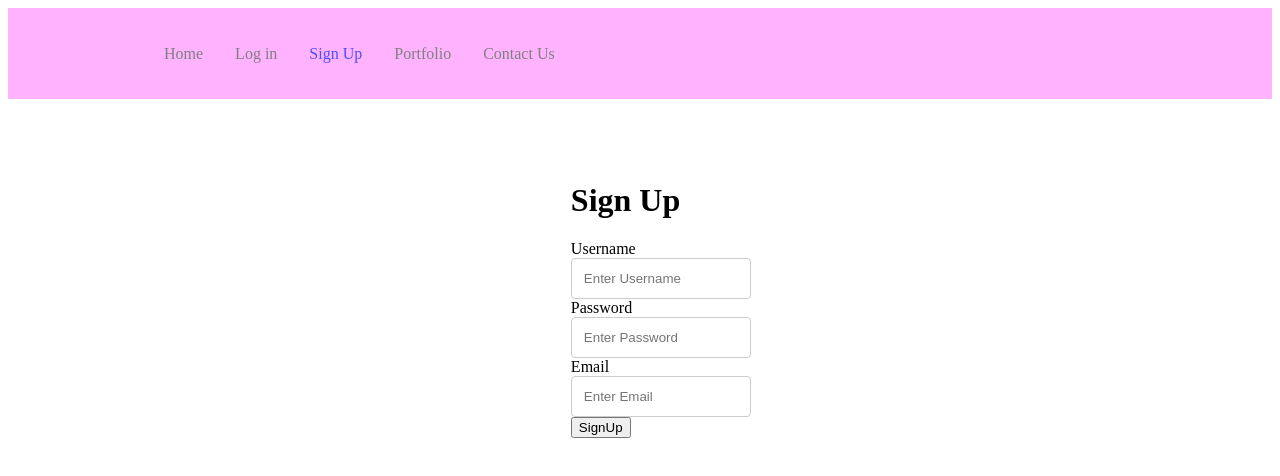
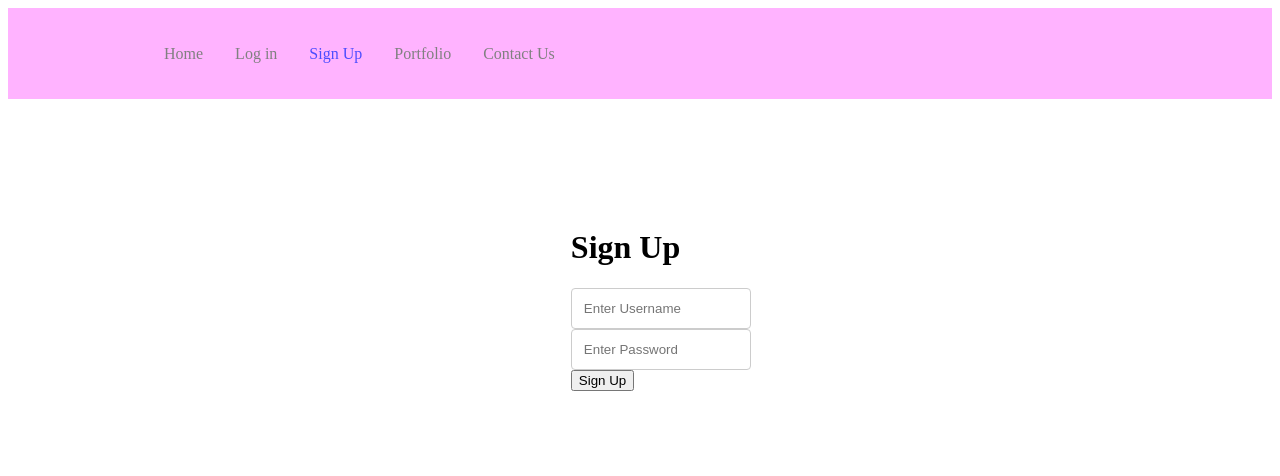
Before and after one commit to guardd/cs307, a React (Create React App) app in the folder project-website/: page /signup in a window 1280 px wide. Shown: the top 476 px of the page. Built offline with nearby package versions, Linux system fonts and the light colour scheme.

Commit message:
Update signup.js

```diff
--- a/project-website/src/pages/signup.js
+++ b/project-website/src/pages/signup.js
@@ -1,41 +1,28 @@
 import React, {useEffect, useState} from "react";
-
+import './signup.css'
 const SignUp = () => {
   const [username, pushUsername]=useState(null)
   const [password, pushPassword]=useState(null)
-  const [email, pushEmail]=useState(null)
-  //TODO STEPS : When pressing submit button, check duplicate username / email, return email in use / username in use
-  //Then, password check (can omit for now)
-  //Then, send email to user, send user to code checking screen
-  //Then, if code succeeds, send user data to server, log user in
   return (
     <div className="signUp-container">
-
-        <form className="signUp-Form">
+        <div className="signUp-Form">
           <div className="signUp-content">
             <h1 className="signUp-title">Sign Up</h1>
             <div className="signUp-username">
-              <label>Username</label>
               <input type="text" onChange={pushUsername}
               className="signUp-username-input" placeholder="Enter Username"/>
             </div>
             <div className="signUp-password">
-              <label>Password</label>
               <input type="text" onChange={pushPassword}
               className="signUp-password-input" placeholder="Enter Password"/>
             </div>
-            <div className="signUp-Email">
-              <label>Email</label>
-              <input type="text" onChange={pushEmail}
-              className="signUp-password-input" placeholder="Enter Email"/>
-            </div>
             <div className="signUp-button">
               <button type="submit" className="signUp-button-button">
-              SignUp
+              Sign Up
               </button>
             </div>
           </div>
-        </form>
+        </div>
 
         <h1>
 
```
